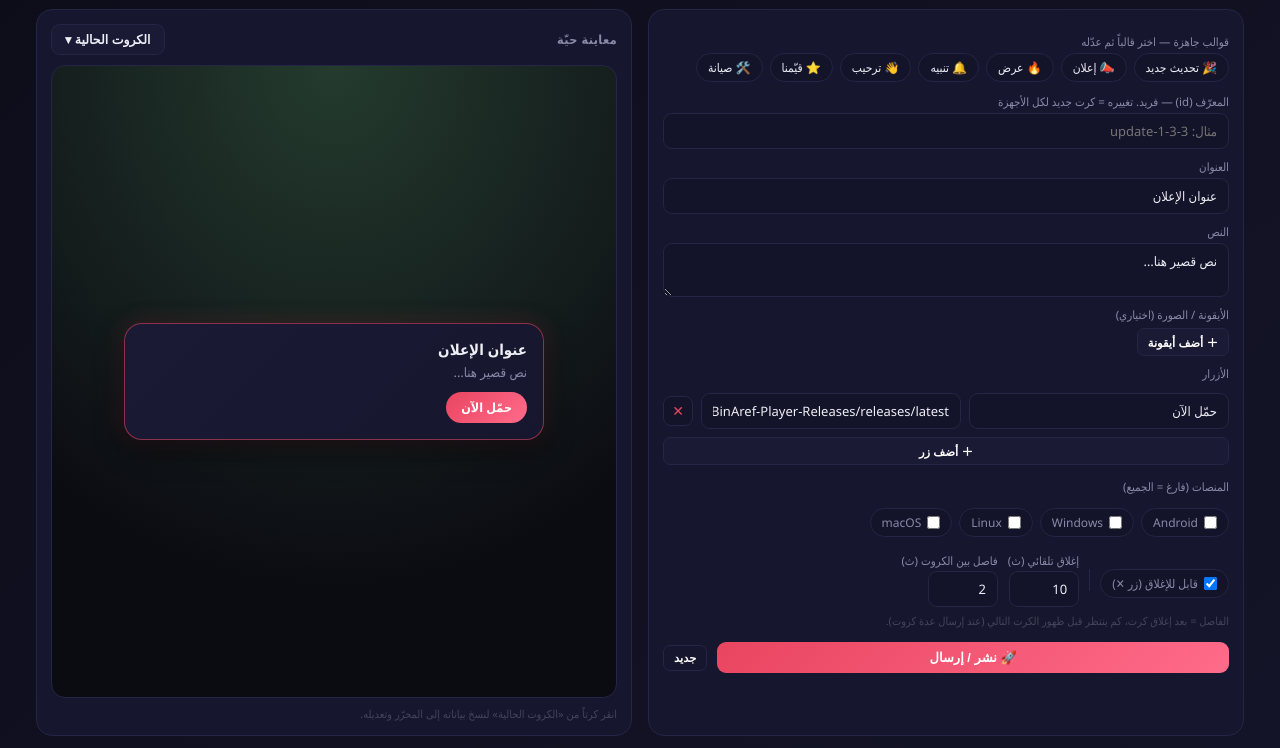
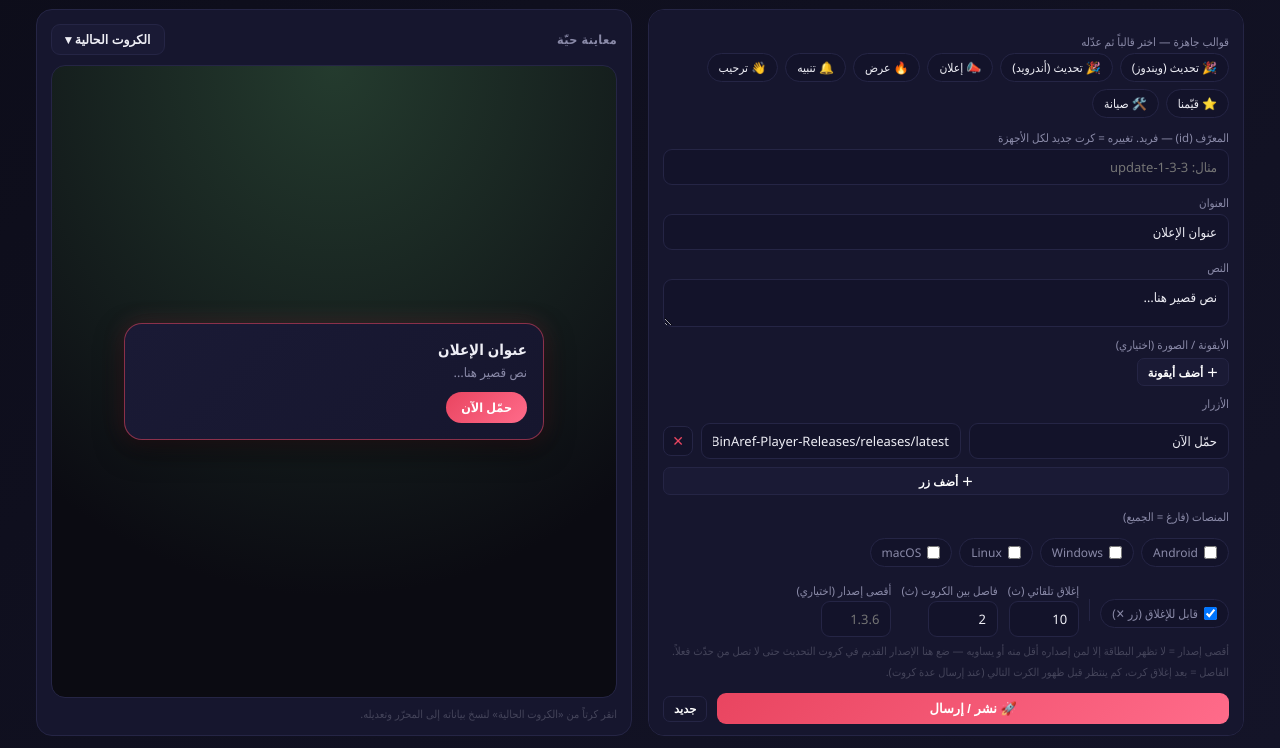
Before and after one commit to BinAref/BinAref-Player-Broadcast, a plain HTML site: page index.html in a window 1280 px wide. Shown: the part 52-800 px from the top of the page. Drawn offline with Linux system fonts and the light colour scheme.

Commit message:
Fix the update template's link and target it by version
The update template pointed at BinAref/BinAref-Releases, which is shared
with QRaise — its Latest is a QRaise build, so that link 404s. Point at
BinAref/BinAref-Player-Releases and link the installer/APK directly
(releases/latest/download/…) so the button downloads the update rather
than opening a page.

Split it per platform (Windows installer, Android APK), since one button
cannot serve both, and add a max_version field so an update card stops
reaching users who already updated.

Co-Authored-By: Claude Opus 5 (1M context) <noreply@anthropic.com>

```diff
--- a/index.html
+++ b/index.html
@@ -154,7 +154,9 @@
         <div class="sep"></div>
         <div><label style="margin:0 0 3px">إغلاق تلقائي (ث)</label><input id="f_secs" class="num" type="number" value="10"></div>
         <div><label style="margin:0 0 3px">فاصل بين الكروت (ث)</label><input id="f_gap" class="num" type="number" value="2"></div>
+        <div><label style="margin:0 0 3px">أقصى إصدار (اختياري)</label><input id="f_maxver" class="num" type="text" placeholder="1.3.6"></div>
       </div>
+      <div class="muted" style="font-size:11px;margin-top:6px">أقصى إصدار = لا تظهر البطاقة إلا لمن إصداره أقل منه أو يساويه — ضع هنا الإصدار القديم في كروت التحديث حتى لا تصل من حدّث فعلاً.</div>
       <div class="muted" style="font-size:11px;margin-top:6px">الفاصل = بعد إغلاق كرت، كم ينتظر قبل ظهور الكرت التالي (عند إرسال عدة كروت).</div>
 
       <div class="actions">
@@ -185,13 +187,22 @@
 const DEFAULT_URL="https://ijgqmjgllwtcjziyrgvc.supabase.co";
 const TABLE="broadcasts";
 const $=id=>document.getElementById(id);
+// Direct download of whichever release is currently marked Latest, so an
+// update card never needs its links bumped.
+const DL="https://github.com/BinAref/BinAref-Player-Releases/releases/latest/download/";
+
 let cfg={url:"",key:""}, iconData="", buttons=[], cardsCache=[];
 
 // Ready-made templates — one click fills the fields, then edit as you like.
 const TEMPLATES=[
-  {name:"🎉 تحديث جديد", id:"update", title:"تحديث جديد متوفّر 🎉",
-   body:"إصدار جديد بمزايا وإصلاحات. حمّله الآن.",
-   buttons:[{label:"حمّل التحديث",url:"https://github.com/BinAref/BinAref-Player-Releases/releases/latest"}], secs:12, gap:2},
+  {name:"🎉 تحديث (ويندوز)", id:"update-win", title:"تحديث جديد متوفّر 🎉",
+   body:"إصدار جديد بمزايا وإصلاحات. اضغط لتحميله مباشرة.",
+   buttons:[{label:"⬇️ تحديث الآن",url:DL+"BinAref-Player-Setup.exe"}],
+   platforms:["windows"], secs:14, gap:2},
+  {name:"🎉 تحديث (أندرويد)", id:"update-android", title:"تحديث جديد متوفّر 🎉",
+   body:"إصدار جديد بمزايا وإصلاحات. اضغط لتحميله مباشرة.",
+   buttons:[{label:"⬇️ تحديث الآن",url:DL+"BinAref-Player-Android.apk"}],
+   platforms:["android"], secs:14, gap:2},
   {name:"📣 إعلان", id:"announce", title:"إعلان",
    body:"اكتب نص إعلانك هنا…", buttons:[], secs:10, gap:2},
   {name:"🔥 عرض", id:"promo", title:"عرض خاص 🔥",
@@ -217,7 +228,9 @@ function applyTemplate(i){
   $("f_title").value=t.title; $("f_body").value=t.body;
   buttons=(t.buttons||[]).map(b=>({label:b.label,url:b.url}));
   $("f_secs").value=t.secs; $("f_gap").value=t.gap;
-  renderBtns(); renderPreview(); toast("طُبّق قالب: "+t.name.replace(/^\S+\s/,""),"ok");
+  $("f_maxver").value=t.maxVersion||"";
+  document.querySelectorAll("#platforms input").forEach(x=>x.checked=(t.platforms||[]).includes(x.value));
+  syncChips(); renderBtns(); renderPreview(); toast("طُبّق قالب: "+t.name.replace(/^\S+\s/,""),"ok");
 }
 
 function loadConfig(){ cfg.url=localStorage.getItem("sb_url")||DEFAULT_URL; cfg.key=localStorage.getItem("sb_key")||"";
@@ -278,7 +291,8 @@ function buildRow(){
   if(!t&&!b&&!iconData&&!btns.length){ toast("أضف عنواناً أو نصاً على الأقل","err"); return null; }
   return { id, title:t||null, body:b||null, icon:iconData||null, buttons:btns,
     show_seconds:+$("f_secs").value||10, gap_seconds:+$("f_gap").value||2,
-    dismissible:$("f_dismiss").checked, platforms:platforms(), active:true };
+    dismissible:$("f_dismiss").checked, platforms:platforms(),
+    max_version:$("f_maxver").value.trim()||null, active:true };
 }
 async function publish(){ if(!cfg.key){ toast("احفظ مفتاح service_role أولاً","err"); togglePop(); return; }
   const row=buildRow(); if(!row) return;
@@ -305,6 +319,7 @@ function loadIdx(i){ const c=cardsCache[i]; if(!c) return;
   iconData=c.icon||""; if(iconData){ $("iconThumb").src=iconData; $("iconThumb").style.display="inline-block"; $("iconClear").style.display="inline-block"; } else clearIcon();
   buttons=Array.isArray(c.buttons)?c.buttons.map(b=>({label:b.label||"",url:b.url||""})):[];
   $("f_secs").value=c.show_seconds??10; $("f_gap").value=c.gap_seconds??2; $("f_dismiss").checked=c.dismissible!==false;
+  $("f_maxver").value=c.max_version||"";
   document.querySelectorAll("#platforms input").forEach(x=>x.checked=(c.platforms||[]).includes(x.value));
   syncChips(); renderBtns(); renderPreview(); toggleDD(true); toast("نُسخت بيانات «"+c.id+"»","ok"); }
 async function toggleIdx(i){ const c=cardsCache[i]; if(!c) return;
@@ -318,7 +333,7 @@ async function delIdx(i){ const c=cardsCache[i]; if(!c) return; if(!confirm("ح
   }catch(e){ toast("فشل الحذف: "+trim(e.message),"err"); } }
 
 function clearForm(){ $("f_id").value=""; $("f_title").value=""; $("f_body").value=""; clearIcon();
-  buttons=[]; $("f_secs").value=10; $("f_gap").value=2; $("f_dismiss").checked=true;
+  buttons=[]; $("f_secs").value=10; $("f_gap").value=2; $("f_dismiss").checked=true; $("f_maxver").value="";
   document.querySelectorAll("#platforms input").forEach(i=>i.checked=false); syncChips(); renderBtns(); renderPreview(); }
 function syncChips(){ document.querySelectorAll("#platforms .chip").forEach(ch=>{ const i=ch.querySelector("input"); ch.classList.toggle("on",i&&i.checked); }); }
 function trim(s){ return String(s).slice(0,180); }
```
Also changed, not shown: 1 other file.
